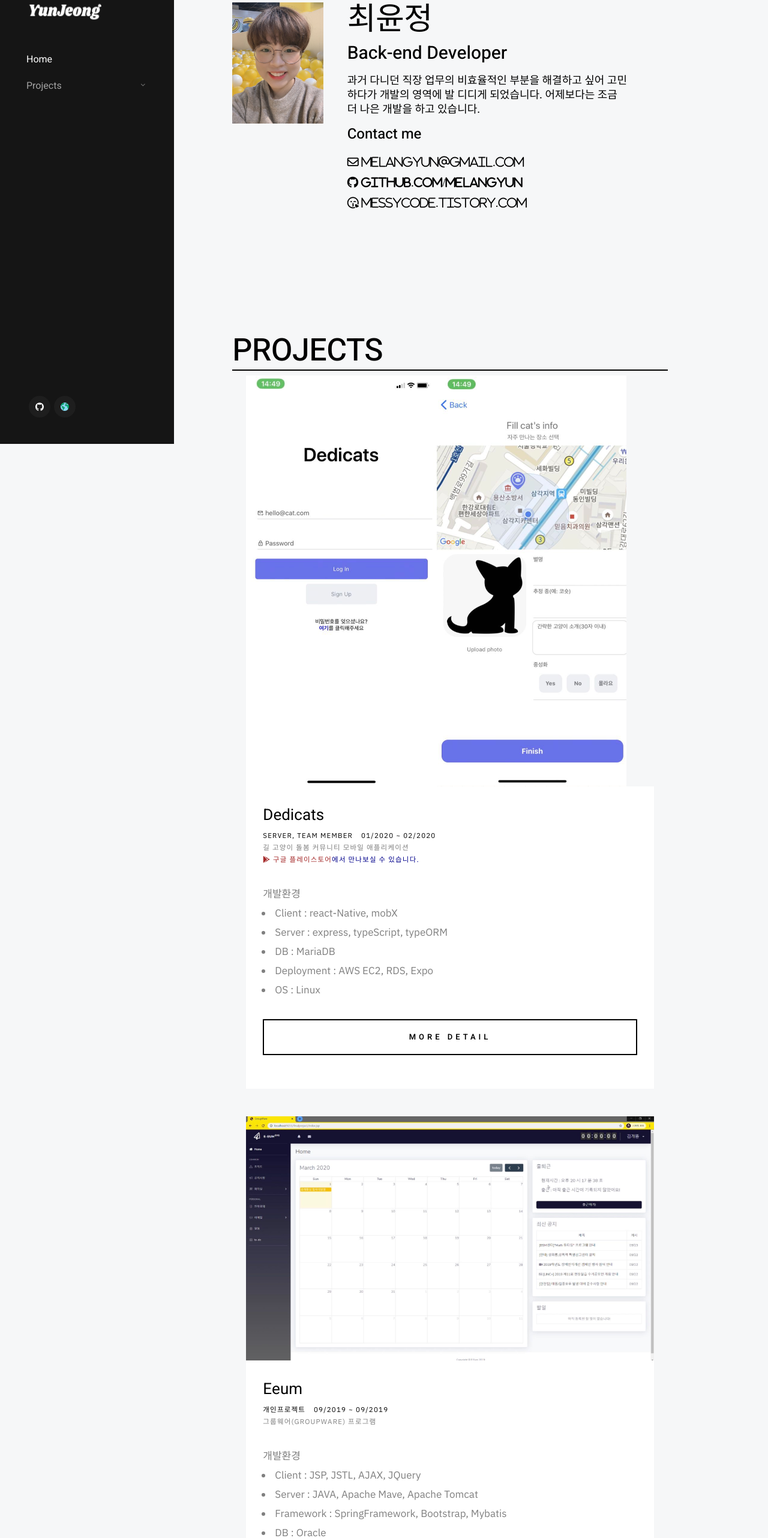
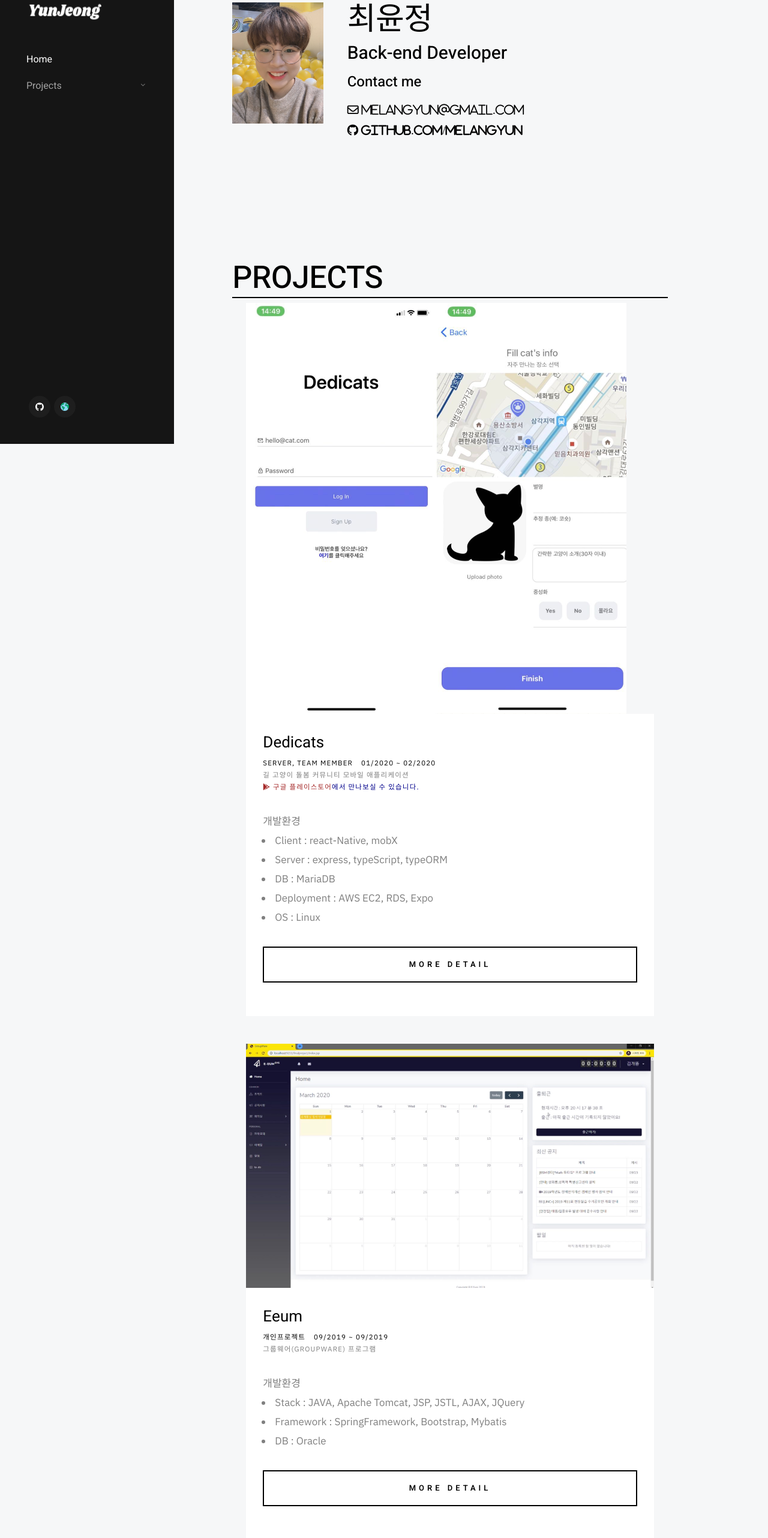
Before and after one commit to melangyun/PortFolioWeb, a plain HTML site: page index.html in a window 1280 px wide. Shown: the part 60-2624 px from the top of the page at 60% size. Drawn offline with Linux system fonts and the light colour scheme; files whose address does not match are found by name.

Commit message:
edit content

```diff
--- a/index.html
+++ b/index.html
@@ -95,8 +95,8 @@
                             <h1 class="display-1">최윤정</h1>
                             <h2 style="margin-top: 0;">Back-end Developer</h2>
                             <h5 style="margin-top: 0;">
-                                과거 다니던 직장 업무의 비효율적인 부분을 해결하고 싶어 고민하다가 개발의 영역에 발 디디게 되었습니다.
-                                어제보다는 조금 더 나은 개발을 하고 있습니다.
+                                <!-- 업무의 비효율적인 부분을 해결하고 싶어 개발의 영역에 발 디디게 되었습니다.
+                                어제보다는 조금 더 나은 개발을 하고있습니다. -->
                             </h5>
                             <h3 style="margin-top: 15px;">Contact me</h3>
                             <a href="#" style="color:black"></a><i class="far fa-envelope">
@@ -104,8 +104,8 @@
                             <a href="https://github.com/melangyun" style="color:black; text-decoration: underline;"><i
                                     class="fab fa-github">
                                     github.com/melangyun</i></a><br>
-                            <a href="https://messycode.tistory.com" style="color:black; text-decoration: underline;"><i
-                                    class="far fa-kiss-wink-heart"> messycode.tistory.com</i></a>
+                            <!-- <a href="https://messycode.tistory.com" style="color:black; text-decoration: underline;"><i
+                                    class="far fa-kiss-wink-heart"> messycode.tistory.com</i></a> -->
                         </div>
                     </div>
                 </div>
@@ -242,11 +242,9 @@
                                 <div class="entry__excerpt">
                                     <span>개발환경</span>
                                     <ul>
-                                        <li>Client : JSP, JSTL, AJAX, JQuery</li>
-                                        <li>Server : JAVA, Apache Mave, Apache Tomcat</li>
+                                        <li>Stack : JAVA, Apache Tomcat, JSP, JSTL, AJAX, JQuery</li>
                                         <li>Framework : SpringFramework, Bootstrap, Mybatis</li>
                                         <li>DB : Oracle</li>
-                                        <li>OS : window</li>
                                     </ul>
                                 </div>
                                 <a class="btn btn--stroke full-width" href="./html/Eeum.html">More Detail</a>
@@ -388,7 +386,7 @@
                                         class="fas fa-link"></i></a></h3>
                             <p style="color: gray; margin-bottom: 0;">Advanced Software Engineering, Immersive Program
                             </p>
-                            <i class="far fa-calendar"> 11/2019 ~ 02/2020</i>
+                            <i class="far fa-calendar"> 10/2019 ~ 02/2020</i>
                         </div>
                         <div class="column large-6">
                             <h3 style="margin-top: 2rem;">단국대학교</h3>
```
